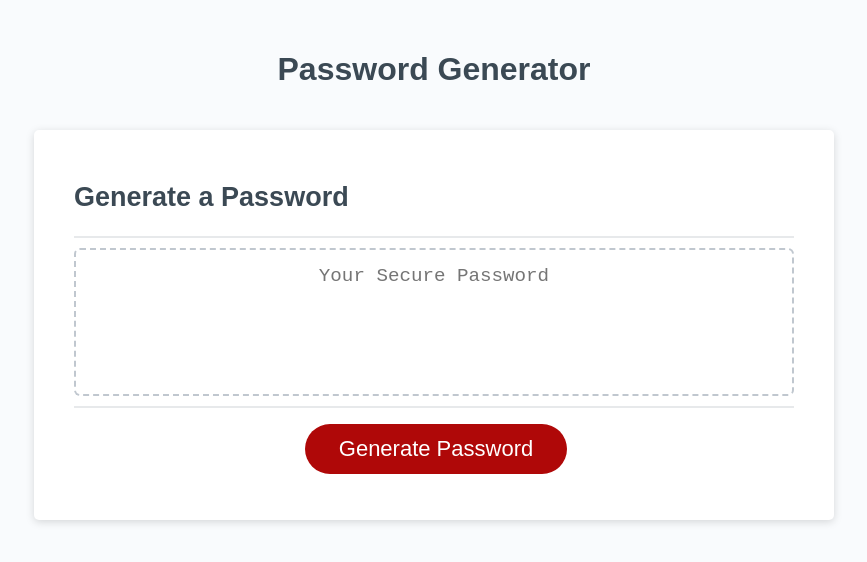
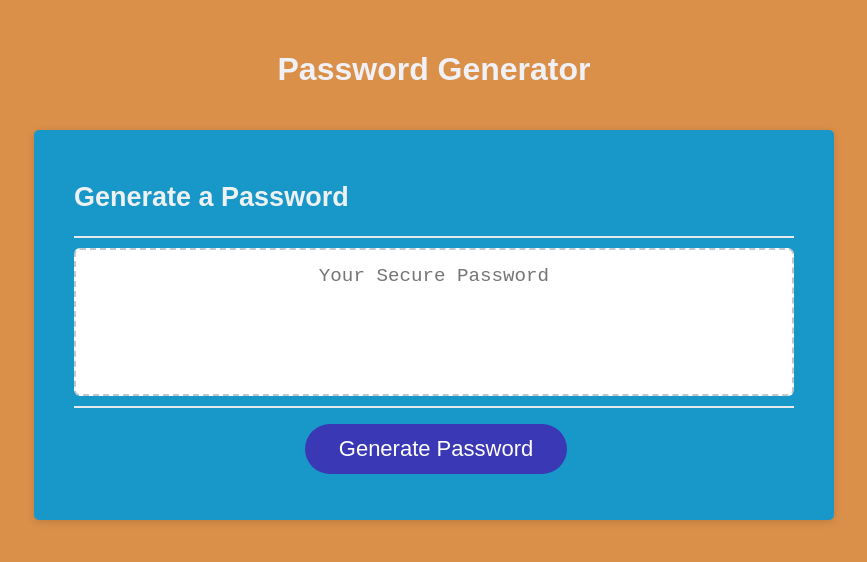
Before and after one commit to richardgabaree/JavaScript-Password-Generator, a plain HTML site: page index.html in a window 1280 px wide. Shown: the whole page, without its empty margins (206-1073 px from the left). Drawn offline with Linux system fonts and the light colour scheme.

Commit message:
new staring page image

```diff
--- a/style.css
+++ b/style.css
@@ -14,7 +14,7 @@ body,
 
 body {
   font-family: sans-serif;
-  background-color: #f9fbfd;
+  background-color: #db904a;
 }
 
 .wrapper {
@@ -27,15 +27,15 @@ header {
   text-align: center;
   padding: 20px;
   padding-top: 0px;
-  color: hsl(206, 17%, 28%);
+  color:rgb(240, 240, 247);
 }
 
 .card {
-  background-color: hsl(0, 0%, 100%);
+  background-color: hsl(197, 79%, 44%);
   border-radius: 5px;
   border-width: 1px;
   box-shadow: rgba(0, 0, 0, 0.15) 0px 2px 8px 0px;
-  color: hsl(206, 17%, 28%);
+  color: hsl(195, 12%, 94%);
   font-size: 18px;
   margin: 0 auto;
   max-width: 800px;
@@ -74,7 +74,7 @@ header {
 
 .btn {
   border: none;
-  background-color: hsl(360, 91%, 36%);
+  background-color: rgb(58, 56, 180);
   border-radius: 25px;
   box-shadow: rgba(0, 0, 0, 0.1) 0px 1px 6px 0px rgba(0, 0, 0, 0.2) 0px 1px 1px
     0px;
```
Also changed, not shown: Images/Starting page.png (deleted), Images/staring page.png (added), 1 other file.
